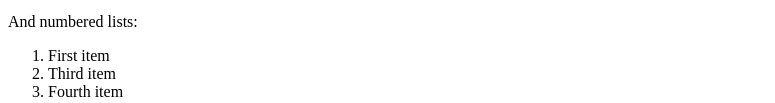
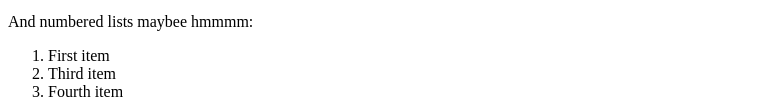
Before and after one commit to ZanileBurak/GitLesson103, a plain HTML site: page index.html in a window 1280 px wide. Shown: the part 432-535 px from the top of the page, without its empty margins (0-775 px from the left). Drawn offline with Linux system fonts and the light colour scheme.

Commit message:
this is the fouth commit

```diff
--- a/index.html
+++ b/index.html
@@ -23,7 +23,7 @@
         <li>Item 3</li>
     </ul>
 
-    <p>And numbered lists:</p>
+    <p>And numbered lists maybee hmmmm:</p>
     <ol>
         <li>First item</li>
         <li>Third item</li>
```
